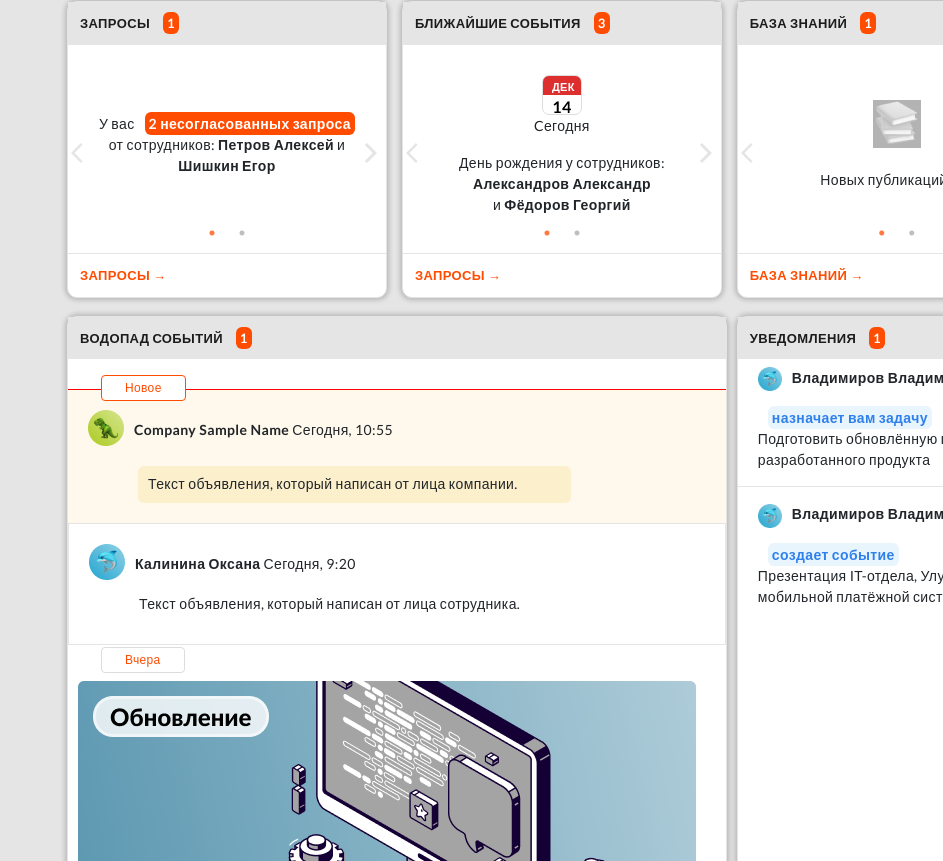
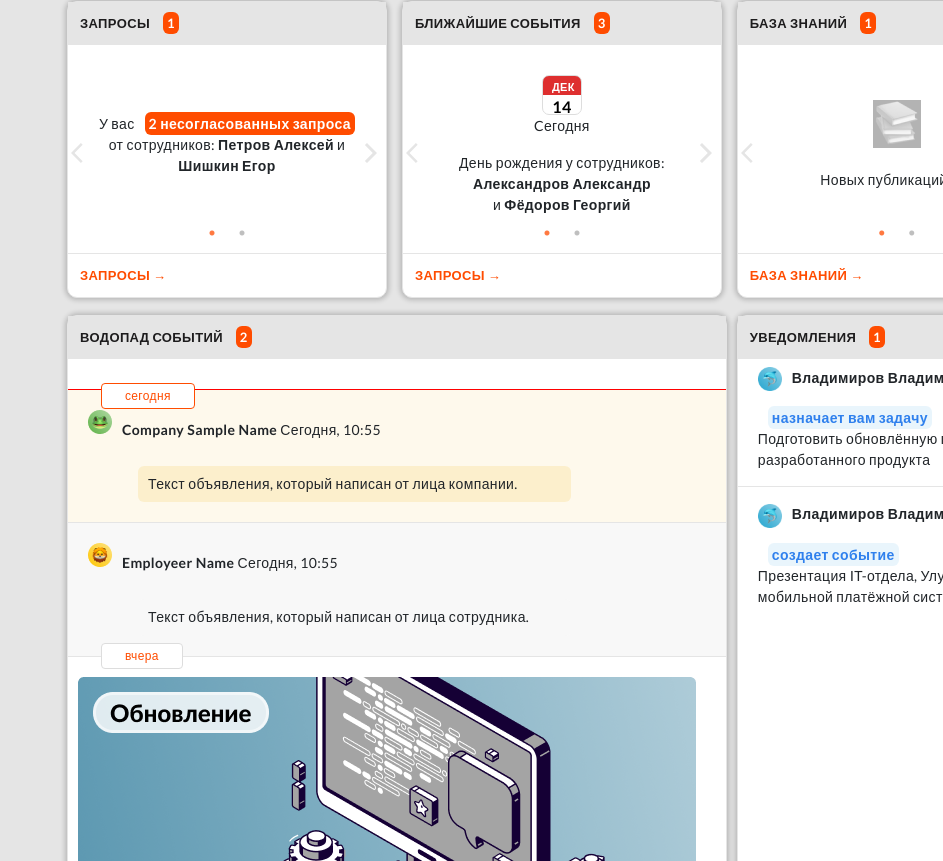
Before and after one commit to isanna2004/AdminPanel, a React (Create React App) app: page / in a window 1280 px wide. Shown: the part 673-1534 px from the top of the page, without its empty margins (337-1280 px from the left). Built offline with nearby package versions, Linux system fonts and the light colour scheme.

Commit message:
change waterfalnews.js

```diff
--- a/src/Component/Admin/Admin.js
+++ b/src/Component/Admin/Admin.js
@@ -18,7 +18,7 @@ export default function Admin() {
       <h3
         className="title"
         onClick={() => {
-          setShown((Shown = !Shown));
+          setShown(!Shown);
         }}
       >
         Администратор
@@ -27,9 +27,9 @@ export default function Admin() {
       <ul style={{ display: Shown ? "block" : "none" }}>
         {admin.map((title) => (
           <li>
-            {" "}
             <Icon name={title.link} size="large" fill=" #616061" />
             {title.title}
+
           </li>
         ))}
       </ul>
--- a/src/Component/Employeers/Employeers.js
+++ b/src/Component/Employeers/Employeers.js
@@ -41,9 +41,6 @@ const getStatus = (id) => {
 export default function Employeers(props) {
   let [employeers, setEmployeers] = useState(data.map((empl) => ({...empl, status: getStatus(empl.status_id)})));
   let [statusFilter, SetstatusFilter] = useState();
-  let [employeerStatus, SetemployeerStatus] = useState();
-  let [title, SetTitle] = useState("");
-
 console.log(employeers)
 
   /**делим массив на одинаковые части для слайда */
@@ -71,7 +68,7 @@ export default function Employeers(props) {
   };
 
   /**определяем активных сотрудников */
-  const active = data.filter((elem) => elem.status === "активен");
+  const active = data.filter((elem) => elem.status_id === "");
   /**функция склонения слова */
   const num_word = (value, words) => {
     value = Math.abs(value) % 100;
@@ -153,27 +150,28 @@ export default function Employeers(props) {
       <div className="employ">
         <Slider {...settings}>
           {slides.map((slide) => {
-            return <div>
+            return (
+              <div>
                 <div className="employeer-list">
                   {slide.map((employeer) => (
                     <div className="list-item" key={employeer.id}>
                       <img className="avatar" src="/images/ava.png" />
                       <h5 className="employee-name">{employeer.name}</h5>
                       <p className="employee-position">{employeer.position}</p>
-
+                      {console.log(employeer.status)}
                       <p
                         className="date"
                         style={{
-                        backgroundColor: employeer.status.background
+                          backgroundColor: employeer.status.background,
                         }}
                       >
                         {employeer.date}
                       </p>
-
                     </div>
                   ))}
                 </div>
               </div>
+            );
           })}
         </Slider>
       </div>
--- a/src/Component/Navigation/Navigation.js
+++ b/src/Component/Navigation/Navigation.js
@@ -1,7 +1,8 @@
 import React, { useState } from "react";
 import Icon from "react-eva-icons";
+
 import "./Navigation.scss";
-import { KeyboardArrowDown,KeyboardArrowUp } from "@material-ui/icons";
+import { KeyboardArrowDown, KeyboardArrowUp } from "@material-ui/icons";
 
 export default function Navigation() {
   let [Shown, setShown] = useState(false);
@@ -19,7 +20,7 @@ export default function Navigation() {
       <h3
         className="title"
         onClick={() => {
-          setShown((Shown = !Shown));
+          setShown(!Shown);
         }}
       >
         Компания
@@ -29,8 +30,22 @@ export default function Navigation() {
       <ul style={{ display: Shown ? "block" : "none" }}>
         {item.map((title) => (
           <li>
-            <Icon name={title.link} size="large"  fill= "#616061" />
+            <Icon name={title.link} size="large" fill="#616061" />
             {title.title}
+            <svg
+              width="16"
+              height="16"
+              viewBox="0 0 16 16"
+              fill="none"
+              xmlns="http://www.w3.org/2000/svg"
+              className="mask"
+            >
+              <path
+                fill-rule="evenodd"
+                clip-rule="evenodd"
+                d="M5.375 6.125C5.375 4.6775 6.5525 3.5 8 3.5C9.4475 3.5 10.625 4.6775 10.625 6.125C10.625 7.31 9.83 8.30225 8.75 8.62775V9.5C8.75 9.91475 8.41475 10.25 8 10.25C7.58525 10.25 7.25 9.91475 7.25 9.5V8C7.25 7.58525 7.58525 7.25 8 7.25C8.62025 7.25 9.125 6.74525 9.125 6.125C9.125 5.50475 8.62025 5 8 5C7.37975 5 6.875 5.50475 6.875 6.125C6.875 6.53975 6.53975 6.875 6.125 6.875C5.71025 6.875 5.375 6.53975 5.375 6.125ZM7.25 11.75C7.25 11.3352 7.58525 11 8 11C8.41475 11 8.75 11.3352 8.75 11.75C8.75 12.1648 8.41475 12.5 8 12.5C7.58525 12.5 7.25 12.1648 7.25 11.75ZM8 14C4.69175 14 2 11.3082 2 8C2 4.69175 4.69175 2 8 2C11.3082 2 14 4.69175 14 8C14 11.3082 11.3082 14 8 14ZM8 0.5C3.8645 0.5 0.5 3.8645 0.5 8C0.5 12.1355 3.8645 15.5 8 15.5C12.1355 15.5 15.5 12.1355 15.5 8C15.5 3.8645 12.1355 0.5 8 0.5Z"
+              />
+            </svg>
           </li>
         ))}
       </ul>
--- a/src/Component/Navigation/Navigation.scss
+++ b/src/Component/Navigation/Navigation.scss
@@ -10,10 +10,13 @@ nav {
     padding: 0;
   }
   li {
+    display: flex;
+    flex-direction: row;
+    align-items: center;
+    position: relative;
     color: #1d1c1d;
     cursor: pointer;
     list-style-type: none;
-    width: 190px;
     height: 36px;
     line-height: 17px;
     margin: 10px auto;
@@ -31,22 +34,14 @@ nav {
       .eva {
         fill: #fff;
       }
-
-      &::after {
-        content: "?";
-        margin: 2px auto;
-        position: absolute;
-        text-align: center;
-        left: 80%;
-        border: 2px solid #f5f5f5;
-        border-radius: 50%;
-        padding: 0.5px 4px;
-        line-height: 10px;
-        font-size: 12px;
-        font-weight: 700;
-        color: #f5f5f5;
-        opacity: 0.6;
+      .mask path {
+        fill: white;
       }
+    }
+    .mask {
+      position: absolute;
+      left: 80%;
+      opacity: 0.5;
     }
   }
   a {
--- a/src/Component/WaterfallNews/WaterfallNews.css
+++ b/src/Component/WaterfallNews/WaterfallNews.css
@@ -4,23 +4,25 @@
 }
 .news {
   text-align: left;
-  position: relative;
+
   margin-top: 22px;
 }
 .company {
-  border-top: 1px solid red;
+
+  position: relative;
   border-bottom: none;
   background: #fef9ec;
   padding: 20px;
   line-height: 40px;
-}.news .employeer {
-  border: 1px solid #e5e5e5;}
+}
+.news .employeer {
+  border: 1px solid #e5e5e5;
+}
 .employeer {
   line-height: 40px;
-
 }
-.news .employeer{
-    padding: 20px;
+.news .employeer {
+  padding: 20px;
 }
 .employeer .tag {
   top: 95%;
@@ -30,14 +32,14 @@
 .tag {
   background: #ffffff;
   padding: 5px 23px;
-  border: 1px solid #ff4c00;
+
   box-sizing: border-box;
   border-radius: 4px;
   color: #ff4c00;
   font-size: 12px;
   line-height: 14px;
   position: absolute;
-  top: -5%;
+  top: -10%;
   left: 5%;
 }
 .company-avatar {
--- a/src/Component/WaterfallNews/WaterfallNews.js
+++ b/src/Component/WaterfallNews/WaterfallNews.js
@@ -1,34 +1,77 @@
 import React from "react";
 import "./WaterfallNews.css";
 
-export default class WaterfallNews extends React.Component {
-  render() {
+export default function WaterfallNews(props) {
+  let date = new Date();
+
+  const news = [
+    {
+      title: "Company Sample Name",
+      background: "rgba(242, 201, 76, 0.2);",
+      text: "Текст объявления, который написан от лица компании.",
+      avatar: "/images/frog.png",
+      id: "company",
+      date: date.getDate(),
+    },
+    {
+      title: "Employeer Name",
+      background: "#F8F8F8",
+      text: "Текст объявления, который написан от лица сотрудника.",
+      avatar: "/images/avatar.png",
+      id: "employeer",
+      date: date.getDate() - 1,
+    },
+  ];
   return (
-      <div className="requests waterfall" id={this.props.id}>
+    <div className="requests waterfall" id={props.id}>
       <h4 className="title">
-          Водопад Событий <span className="counter"> 1</span>
+        Водопад Событий <span className="counter">{news.length}</span>
       </h4>
       <div className="news">
-          <span className="tag">Новое</span>
-          <div className="company">
+        {news.map((person) => (
+          <div
+            className="company"
+            style={{
+              background: person.background,
+              borderTop:
+                person.id === "company" ? "1px solid red" : "",
+              borderBottom: "1px solid #e5e5e5",
+            }}
+          >
+            <span
+              className="tag"
+              style={{
+                top: person.id === "company" ? "-5%" : "90%",
+                border:
+                  person.id === "company"
+                    ? "1px solid #ff4c00"
+                    : "1px solid #DDDDDD",
+              }}
+            >
+              {date.getDate() - person.date == 1
+                ? "вчера"
+                : date.getDate() - person.date == 0
+                ? "сегодня"
+                : date.getDate() - person.date + "дней назад"}
+            </span>
             <p>
               {" "}
-              <img src="/images/company-avatar.png" alt="company" className="company-avatar" />
-              <b> Company Sample Name </b> <data>Сегодня, 10:55</data>
+              <img
+                src={person.avatar}
+                alt="company"
+                className="company-avatar"
+              />
+              <b> {person.title} </b> <span>Сегодня, 10:55</span>
             </p>
 
-            <p className="text">
-              Текст объявления, который написан от лица компании.
+            <p
+              className="text"
+              style={{ background: person.background, opacity: 1 }}
+            >
+              {person.text}
             </p>
           </div>
-          <p className="employeer">
-            <img src="/images/ava.png" alt="employeer" className="company-avatar" />
-            <b>Калинина Оксана</b> <data>Сегодня, 9:20</data>
-            <p className="text">
-              Текст объявления, который написан от лица сотрудника.
-            </p>{" "}
-            <span className="tag">Вчера</span>
-          </p>{" "}
+        ))}
       </div>
       <div className="updates">
         <img src="/images/updates.png" alt="updates" />
@@ -54,4 +97,3 @@ export default class WaterfallNews extends React.Component {
     </div>
   );
 }
-}
```
Also changed, not shown: public/images/Mask.png (deleted), 1 other file (tests, documents, lock files or other folders). Lines whose indentation alone changed are shown as unchanged.
